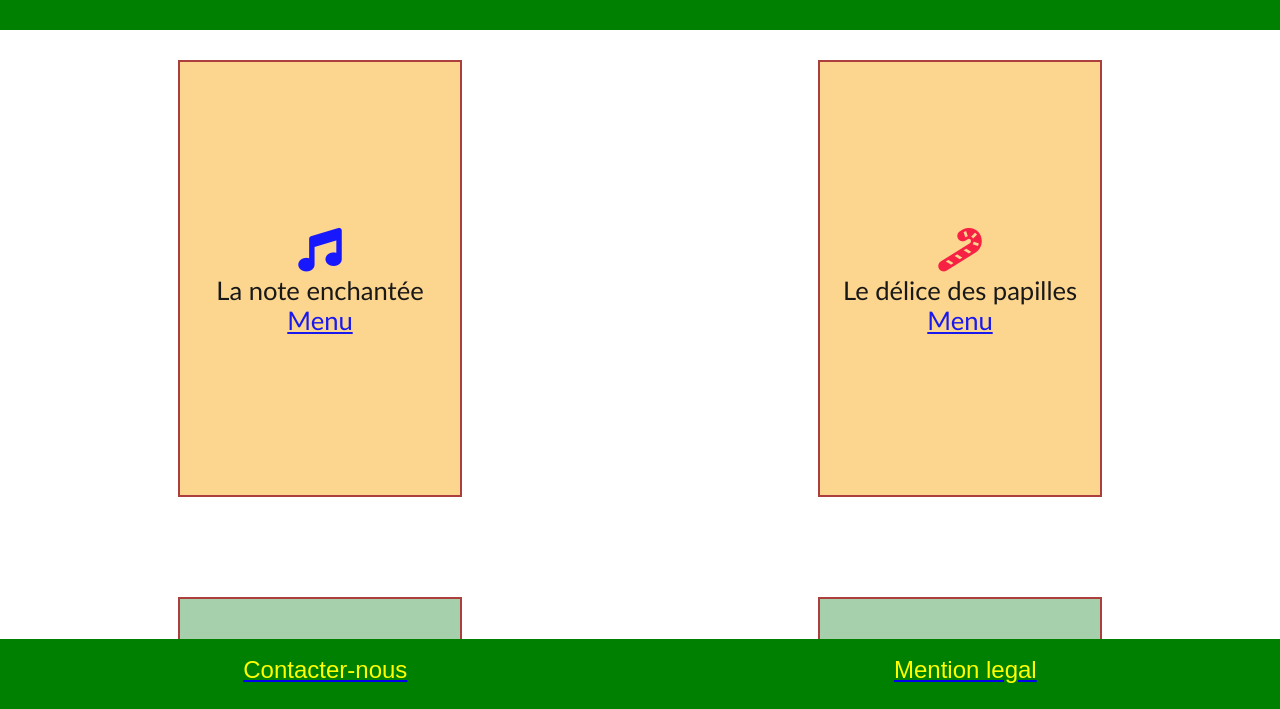
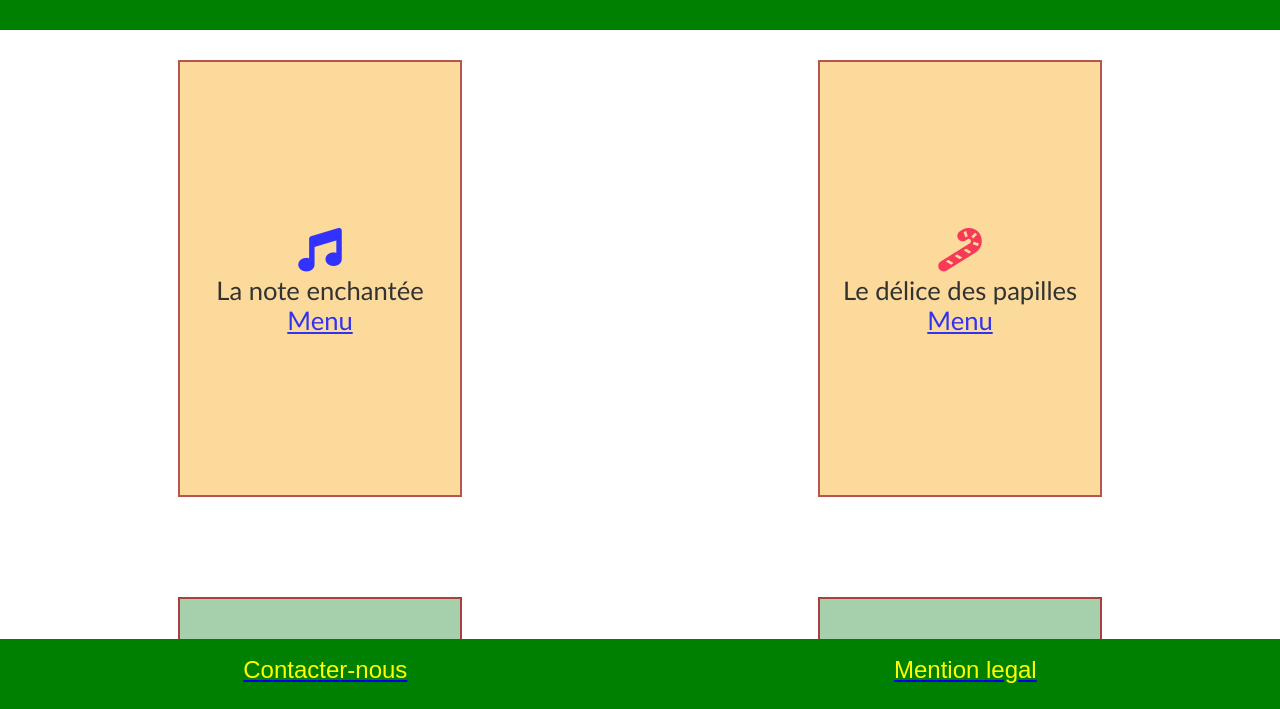
Before and after one commit to Faust-arm/ohmyfoodprojet3, a website: page projet3accueil.html in a window 1280 px wide. Shown: the part 91-800 px from the top of the page. Drawn offline with Linux system fonts and the light colour scheme.

Commit message:
3eme commit

```diff
--- a/projet3cssp1.css
+++ b/projet3cssp1.css
@@ -61,7 +61,7 @@ font-size: 1.7em;
     margin-bottom: 100px;
     margin-top: 30px;
     background: rgb(252, 209, 131);
-    opacity: 0.9;
+    opacity: 0.8;
 }
 .menu2accueil,.menu4accueil{
     margin-bottom: 30px;
```
